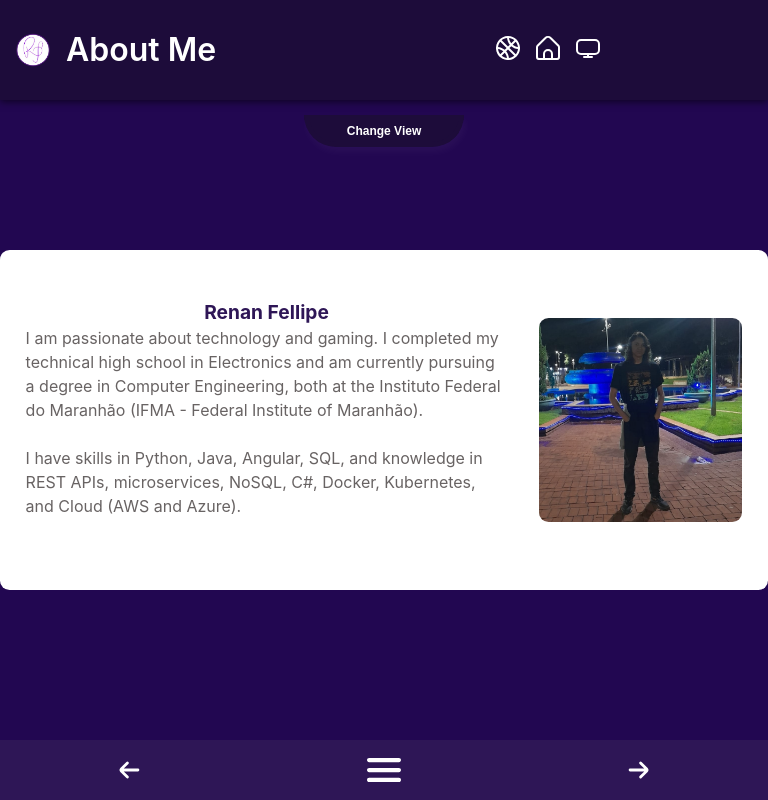
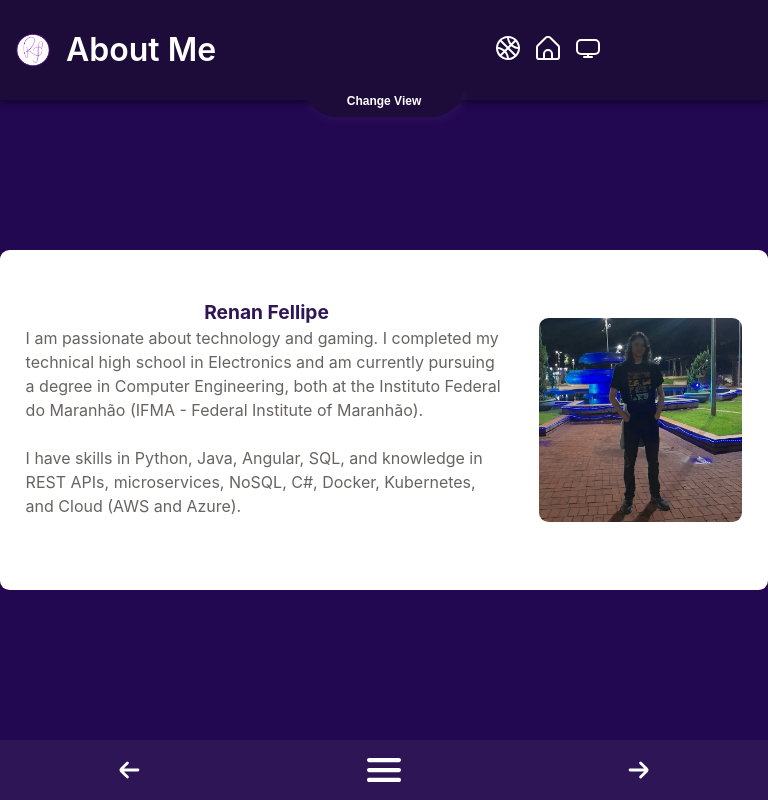
Before and after one commit to Xounder/portfolio, a React (Vite) app: page / in a window 768 px wide. Built offline with nearby package versions, Linux system fonts and the light colour scheme.

Commit message:
fixed .change-view button position css

```diff
--- a/src/components/MenuBar/MenuBar.css
+++ b/src/components/MenuBar/MenuBar.css
@@ -69,7 +69,7 @@
 .change-view button {
     position: fixed;
     z-index: 101;
-    top: 100px;
+    top: 75px;
     right: calc(50% - 80px);
     width: 160px;
     height: 32px;
@@ -116,7 +116,7 @@
     }
 
     .change-view button {
-         top: 115px;
+         top: 85px;
     }
 }
 
@@ -135,7 +135,7 @@
     }
 
     .change-view button {
-        top: 75px;
+        top: 45px;
     }
 }
 
```
